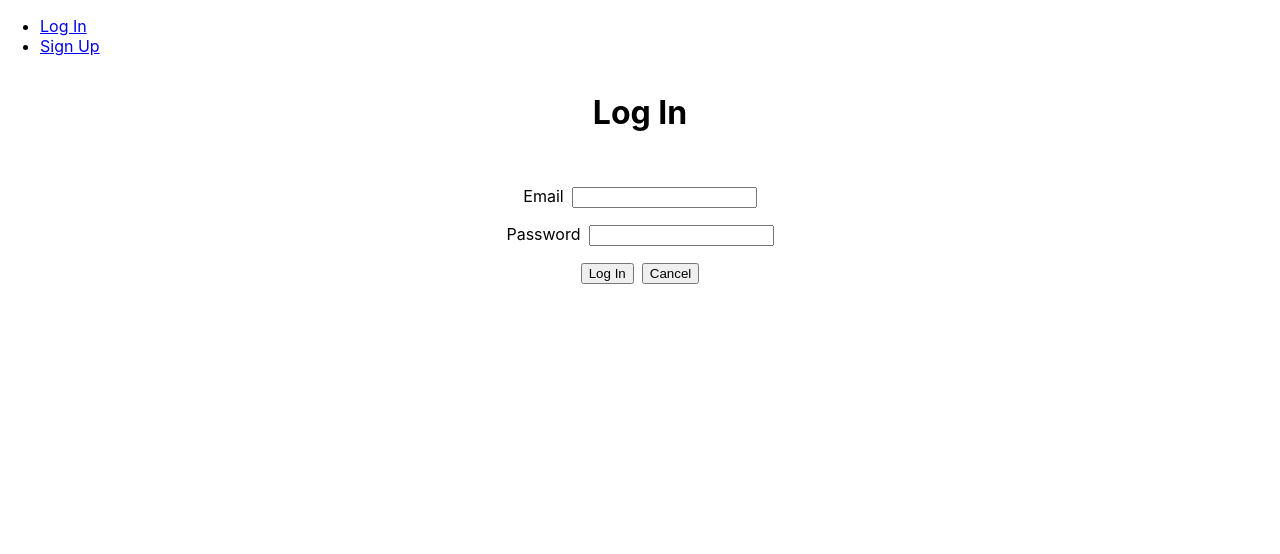
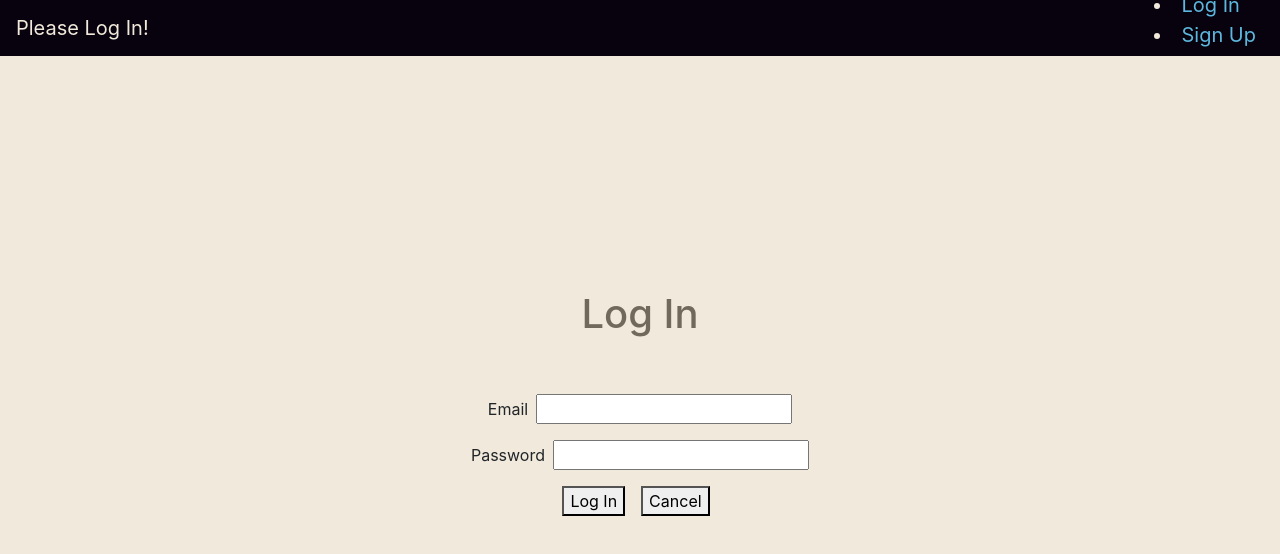
Before and after one commit to catt-tung/git-together-front-end, a React (Create React App) app: page /login in a window 1280 px wide. Shown: the top 554 px of the page. Built offline with nearby package versions, Linux system fonts and the light colour scheme; no server answers.

Commit message:
add Bootstrap and general navbar styling

```diff
--- a/public/index.html
+++ b/public/index.html
@@ -2,7 +2,7 @@
 <html lang="en">
   <head>
     <meta charset="utf-8" />
-    <link rel="icon" href="%PUBLIC_URL%/favicon.ico" />
+    <link rel="icon" href="%PUBLIC_URL%/GTfavicon.png" />
     <meta name="viewport" content="width=device-width, initial-scale=1" />
     <meta name="theme-color" content="#000000" />
     <meta
@@ -24,6 +24,12 @@
       work correctly both with client-side routing and a non-root public URL.
       Learn how to configure a non-root public URL by running `npm run build`.
     -->
+    <link
+      href="https://cdn.jsdelivr.net/npm/bootstrap@5.1.3/dist/css/bootstrap.min.css"
+      rel="stylesheet"
+      integrity="sha384-1BmE4kWBq78iYhFldvKuhfTAU6auU8tT94WrHftjDbrCEXSU1oBoqyl2QvZ6jIW3"
+      crossorigin="anonymous"
+    >
     <title>React App</title>
   </head>
   <body>
--- a/src/App.css
+++ b/src/App.css
@@ -1,38 +1,28 @@
 .App {
-  text-align: center;
-}
-
-.App-logo {
-  height: 40vmin;
-  pointer-events: none;
-}
-
-@media (prefers-reduced-motion: no-preference) {
-  .App-logo {
-    animation: App-logo-spin infinite 20s linear;
-  }
+  min-height: 100vh;
+  display: grid;
+  grid-template-rows: 7vmin auto;
 }
 
 .App-header {
-  background-color: #282c34;
-  min-height: 100vh;
+  background-color: var(--black);
   display: flex;
-  flex-direction: column;
   align-items: center;
-  justify-content: center;
-  font-size: calc(10px + 2vmin);
-  color: white;
+  justify-content: space-between;
+  padding: 2vmin;
+  font-size: 2.5vmin;
+  color: var(--background);
 }
 
-.App-link {
-  color: #61dafb;
+.App main {
+  background-color: var(--background);
+  display: flex;
+  flex-flow: column nowrap;
+  justify-content: center;
+  align-items: center;
 }
 
-@keyframes App-logo-spin {
-  from {
-    transform: rotate(0deg);
-  }
-  to {
-    transform: rotate(360deg);
-  }
+.App main h1 {
+  color: var(--secondary-dark);
+  margin-bottom: 5vmin;
 }
--- a/src/App.jsx
+++ b/src/App.jsx
@@ -10,6 +10,7 @@ import MyProjects from './components/MyProjects/MyProjects'
 import ChangePassword from './pages/ChangePassword/ChangePassword'
 import * as authService from './services/authService'
 import AddSocialPost from './pages/AddSocialPost/AddSocialPost'
+import './App.css'
 
 const App = () => {
   const [user, setUser] = useState(authService.getUser())
@@ -26,8 +27,9 @@ const App = () => {
   }
 
   return (
-    <>
+    <div className="App">
       <NavBar user={user} handleLogout={handleLogout} />
+      <main>
         <Routes>
           <Route path="/" element={<Landing user={user} />} />
           <Route
@@ -59,8 +61,8 @@ const App = () => {
             element={user ? <AddSocialPost /> : <Navigate to="/login" />}
           />
         </Routes>
-
-    </>
+      </main>
+    </div>
   )
 }
 
--- a/src/components/NavBar/NavBar.jsx
+++ b/src/components/NavBar/NavBar.jsx
@@ -4,8 +4,9 @@ const NavBar = ({ user, handleLogout }) => {
   return (
     <>
       {user ?
+      <header className="App-header">
         <nav>
-          <ul>
+          <ul className='nav-bar'>
             <li>Welcome, {user.name}</li>
             <li><Link to="/profiles">Profiles</Link></li>
             <li><Link to="" onClick={handleLogout}>LOG OUT</Link></li>
@@ -14,13 +15,17 @@ const NavBar = ({ user, handleLogout }) => {
             <li><Link to ="/myProjects">My Projects</Link></li>
           </ul>
         </nav>
+        </header>
       :
+      <header className="App-header">
+        Please Log In!
         <nav>
           <ul>
             <li><Link to="/login">Log In</Link></li>
             <li><Link to="/signup">Sign Up</Link></li>
           </ul>
         </nav>
+      </header>
       }
     </>
   )
--- a/src/index.css
+++ b/src/index.css
@@ -1,13 +1,45 @@
 body {
   margin: 0;
-  font-family: -apple-system, BlinkMacSystemFont, 'Segoe UI', 'Roboto', 'Oxygen',
-    'Ubuntu', 'Cantarell', 'Fira Sans', 'Droid Sans', 'Helvetica Neue',
-    sans-serif;
-  -webkit-font-smoothing: antialiased;
-  -moz-osx-font-smoothing: grayscale;
+  font-family: -apple-system, BlinkMacSystemFont, 'Segoe UI', 'Roboto',
+		'Oxygen', 'Ubuntu', 'Cantarell', 'Fira Sans', 'Droid Sans',
+		'Helvetica Neue', sans-serif;
 }
 
 code {
   font-family: source-code-pro, Menlo, Monaco, Consolas, 'Courier New',
     monospace;
 }
+
+:root {
+  --black: #07020D;
+  --accent: #5DB7DE;
+  --background: #F1E9DB;
+  --secondary: #A39B8B;
+  --secondary-dark: #716A5C;
+}
+
+a {
+  color: var(--accent);
+  padding: 1vmin;
+  border-radius: 1vmin;
+  text-decoration: none !important;
+}
+
+a:hover {
+  color: var(--black);
+  background-color: var(--accent);
+}
+
+a.active {
+  color: var(--background);
+  background-color: var(--black);
+  cursor: default;
+}
+
+.m-left {
+  margin-left: 10px;
+}
+
+.nav-bar > li{
+  display: inline;
+}
--- a/src/pages/AddSocialPost/AddSocialPost.jsx
+++ b/src/pages/AddSocialPost/AddSocialPost.jsx
@@ -17,10 +17,15 @@ const AddSocialPost = (props) => {
 		formElement.current.checkValidity() ? setValidForm(true) : setValidForm(false)
 	}, [formData])
 
+  const handleSubmit = evt => {
+		evt.preventDefault()
+    props.handleAddPost(formData)
+	}
+
   return (
   <>
     <h1>Add Post</h1>
-      <form autoComplete="off" ref={formElement}>
+      <form autoComplete="off" ref={formElement} onSubmit={handleSubmit}>
         <div>
           <textarea
             type="text"
--- a/src/pages/SocialFeed/SocialFeed.jsx
+++ b/src/pages/SocialFeed/SocialFeed.jsx
@@ -1,13 +1,29 @@
+import React, { useState } from 'react';
 import AddSocialPost from "../AddSocialPost/AddSocialPost";
+import { Link } from 'react-router-dom'
 
 const SocialFeed = () => {
+  const [posts, setPosts] = useState([])
+
+  const handleAddPost = newPostData => {
+    setPosts([...posts, newPostData])
+  }
+
   return (
     <>
-      <h3>Talk all yo' Shiet here</h3>
-      <button>
-        <a href="/addSocialPost">Add some shit</a>
-      </button>
+      <h1>Social Feed</h1>
+
+      <Link
+        to="/addSocialPost"
+        handleAddPost={handleAddPost}
+      >
+        <button>
+          Add Post
+        </button>
+      </Link>
+
     </>
+
   );
 }
 
```
Also changed, not shown: public/GTfavicon.png (added), 1 other file (tests, documents, lock files or other folders). Lines whose indentation alone changed are shown as unchanged.
